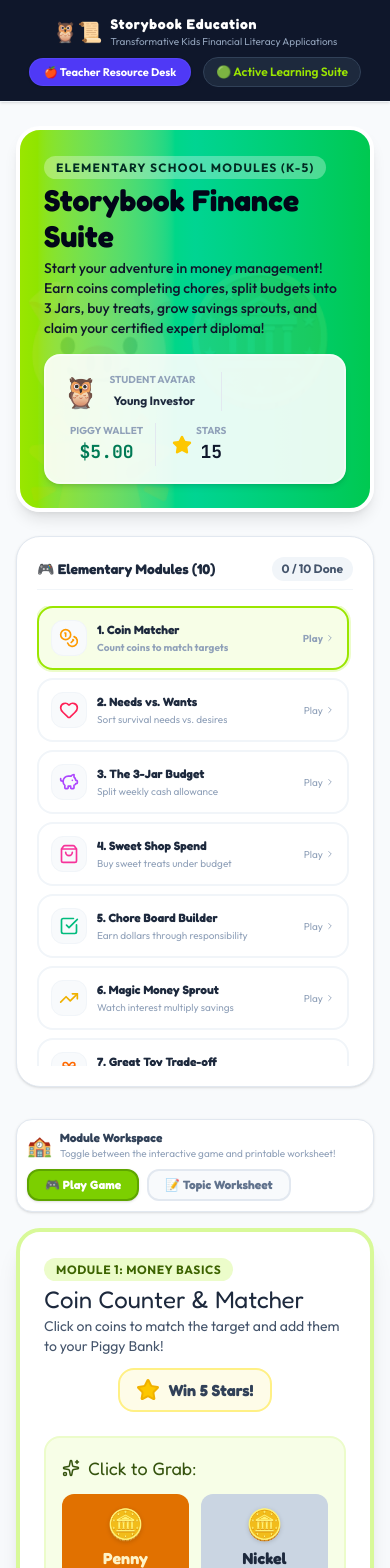
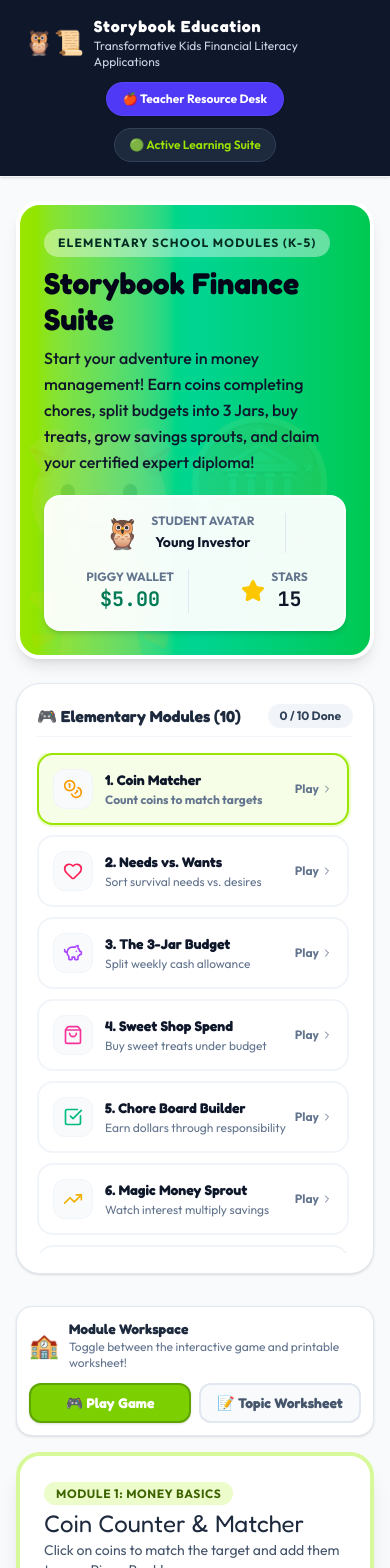
Before and after one commit to ealimon/storybook-finance-elementary, a React (Vite) app: page / in a window 390 px wide. Shown: the top 1568 px of the page. Built offline with nearby package versions, Linux system fonts and the light colour scheme.

Commit message:
style: improve mobile responsiveness and readability
Updated typography, spacing, and button sizes in the header and worksheet components to enhance usability and accessibility on smaller screens.

```diff
--- a/src/App.tsx
+++ b/src/App.tsx
@@ -112,26 +112,26 @@ export default function App() {
     <div className="min-h-screen bg-slate-50 pb-16 font-sans print:bg-white print:p-0 print:m-0">
 
       {/* BRANDING TOP UTILITY BAR (HUMBLE & LITERAL LABELS) */}
-      <div className="bg-slate-900 text-slate-100 py-3.5 px-6 shadow-sm flex flex-col sm:flex-row justify-between items-center gap-2 border-b border-slate-850 no-print">
-        <div className="flex items-center gap-2">
-          <span className="text-xl">🦉📜</span>
+      <div className="bg-slate-900 text-slate-100 py-3.5 px-6 shadow-sm flex flex-col sm:flex-row justify-between items-center gap-3 border-b border-slate-850 no-print">
+        <div className="flex items-center gap-2.5">
+          <span className="text-2xl">🦉📜</span>
           <div>
-            <h1 className="text-sm font-display font-bold tracking-wider text-white">Storybook Education</h1>
-            <p className="text-[10px] text-slate-400">Transformative Kids Financial Literacy Applications</p>
+            <h1 className="text-base sm:text-sm font-display font-bold tracking-wider text-white">Storybook Education</h1>
+            <p className="text-xs sm:text-[10px] text-slate-300">Transformative Kids Financial Literacy Applications</p>
           </div>
         </div>
-        <div className="flex items-center gap-3 text-xs font-semibold text-slate-300">
+        <div className="flex items-center gap-3 text-xs font-semibold text-slate-300 flex-wrap justify-center">
           <button
             id="btn-tpt-kit-trigger"
             onClick={() => setIsTptOpen(true)}
-            className="flex items-center gap-1.5 bg-indigo-600 hover:bg-indigo-700 text-white px-3.5 py-1.5 rounded-full transition-all text-[11px] font-bold shadow cursor-pointer border border-indigo-500/30"
+            className="flex items-center gap-1.5 bg-indigo-600 hover:bg-indigo-700 text-white px-4 py-2 sm:px-3.5 sm:py-1.5 rounded-full transition-all text-xs sm:text-[11px] font-bold shadow cursor-pointer border border-indigo-500/30"
           >
             🍎 Teacher Resource Desk
           </button>
-          <span className="flex items-center gap-1 bg-slate-800 px-3 py-1.5 rounded-full text-lime-400 border border-slate-700">
+          <span className="flex items-center gap-1 bg-slate-800 px-3.5 py-2 sm:py-1.5 rounded-full text-lime-400 border border-slate-700 text-xs">
             🟢 Active Learning Suite
           </span>
-          <span className="text-slate-400 hidden sm:inline">Classroom Edition 2026</span>
+          <span className="text-slate-400 hidden sm:inline text-xs">Classroom Edition 2026</span>
         </div>
       </div>
 
@@ -143,49 +143,49 @@ export default function App() {
             🐷🪙🌟
           </div>
 
-          <div className="flex flex-col md:flex-row justify-between items-center gap-4 relative z-10">
+          <div className="flex flex-col md:flex-row justify-between items-center gap-5 relative z-10">
             <div>
-              <span className="text-xs font-bold uppercase tracking-widest px-3 py-1 rounded-full bg-white/30 text-emerald-950">
+              <span className="text-xs sm:text-xs font-bold uppercase tracking-widest px-3.5 py-1.5 rounded-full bg-white/40 text-emerald-950 inline-block">
                 Elementary School Modules (K-5)
               </span>
-              <h1 className="text-3xl sm:text-4xl font-display font-extrabold mt-1 text-slate-950">
+              <h1 className="text-3xl sm:text-4xl font-display font-extrabold mt-2 text-slate-950">
                 Storybook Finance Suite
               </h1>
-              <p className="text-sm mt-1 font-medium max-w-xl text-slate-900">
+              <p className="text-base sm:text-sm mt-2 font-medium max-w-xl text-slate-900 leading-relaxed">
                 Start your adventure in money management! Earn coins completing chores, split budgets into 3 Jars, buy treats, grow savings sprouts, and claim your certified expert diploma!
               </p>
             </div>
 
             {/* Live profile stats */}
-            <div className="flex flex-wrap gap-3 items-center p-4 rounded-2xl shadow-md border-2 transition-all bg-white/90 border-white/40 text-slate-900">
+            <div className="flex flex-wrap gap-4 items-center p-4 rounded-2xl shadow-md border-2 transition-all bg-white/95 border-white/60 text-slate-900 w-full md:w-auto justify-around sm:justify-start">
               {/* Profile Avatar */}
-              <div className="flex items-center gap-2.5 border-r pr-3 border-slate-200">
+              <div className="flex items-center gap-2.5 border-r pr-3.5 border-slate-200">
                 <span className="text-3xl animate-soft-bounce">🦉</span>
                 <div>
-                  <span className="text-[10px] text-slate-400 font-bold uppercase block">Student Avatar</span>
+                  <span className="text-xs text-slate-500 font-bold uppercase block">Student Avatar</span>
                   <input
                     id="input-app-student-name"
                     type="text"
                     value={profile.name}
                     onChange={(e) => setProfile(prev => ({ ...prev, name: e.target.value }))}
-                    className="text-xs font-bold focus:outline-none bg-transparent rounded px-1 max-w-[100px] text-slate-800 hover:bg-slate-50"
+                    className="text-sm font-bold focus:outline-none bg-transparent rounded px-1 max-w-[120px] text-slate-900 hover:bg-slate-100"
                     title="Click to edit name"
                   />
                 </div>
               </div>
 
               {/* Coins Wallet */}
-              <div className="text-center px-2 border-r pr-3 border-slate-200">
-                <span className="text-[10px] text-slate-400 font-bold uppercase block">Piggy Wallet</span>
-                <span className="font-mono text-lg font-bold block text-emerald-700">${profile.wallet.toFixed(2)}</span>
+              <div className="text-center px-2 border-r pr-3.5 border-slate-200">
+                <span className="text-xs text-slate-500 font-bold uppercase block">Piggy Wallet</span>
+                <span className="font-mono text-xl sm:text-lg font-bold block text-emerald-700">${profile.wallet.toFixed(2)}</span>
               </div>
 
               {/* Stars Score */}
-              <div className="text-center px-1 flex items-center gap-1">
-                <Star className="text-yellow-400 fill-yellow-400" size={20} />
+              <div className="text-center px-1 flex items-center gap-1.5">
+                <Star className="text-yellow-400 fill-yellow-400" size={24} />
                 <div>
-                  <span className="text-[10px] text-slate-400 font-bold uppercase block">Stars</span>
-                  <span className="font-mono text-lg font-bold">{profile.stars}</span>
+                  <span className="text-xs text-slate-500 font-bold uppercase block">Stars</span>
+                  <span className="font-mono text-xl sm:text-lg font-bold text-slate-900">{profile.stars}</span>
                 </div>
               </div>
             </div>
@@ -200,15 +200,15 @@ export default function App() {
         <div className="lg:col-span-4 space-y-4 no-print">
           <div className="bg-white rounded-3xl p-5 shadow-sm border border-slate-200">
             <div className="flex justify-between items-center mb-4 pb-2 border-b border-slate-100">
-              <h3 className="font-display font-bold text-slate-800 text-sm flex items-center gap-1.5">
+              <h3 className="font-display font-bold text-slate-800 text-base sm:text-sm flex items-center gap-2">
                 🎮 Elementary Modules ({MODULES_LIST.length})
               </h3>
-              <span className="text-xs font-bold bg-slate-100 text-slate-600 px-2.5 py-1 rounded-full">
+              <span className="text-xs font-bold bg-slate-100 text-slate-700 px-3 py-1 rounded-full">
                 {completedCount} / {MODULES_LIST.length} Done
               </span>
             </div>
 
-            <div className="space-y-2 max-h-[460px] overflow-y-auto pr-1">
+            <div className="space-y-2.5 max-h-[500px] overflow-y-auto pr-1">
               {MODULES_LIST.map((mod) => {
                 const isActive = activeModuleId === mod.id;
                 const isCompleted = profile.completedModules.includes(mod.id);
@@ -221,32 +221,32 @@ export default function App() {
                       setActiveModuleId(mod.id);
                       setViewingWorksheet(false);
                     }}
-                    className={`w-full text-left p-3 rounded-2xl border-2 transition-all flex items-center justify-between group cursor-pointer ${
+                    className={`w-full text-left p-3.5 rounded-2xl border-2 transition-all flex items-center justify-between group cursor-pointer ${
                       isActive
                         ? 'bg-lime-50 border-lime-400 font-bold ring-2 ring-lime-100'
                         : 'bg-white border-slate-100 hover:border-slate-200'
                     }`}
                   >
-                    <div className="flex items-center gap-2.5">
-                      <div className="w-9 h-9 rounded-xl bg-slate-50 border border-slate-100 flex items-center justify-center">
+                    <div className="flex items-center gap-3">
+                      <div className="w-10 h-10 rounded-xl bg-slate-50 border border-slate-100 flex items-center justify-center shrink-0">
                         {renderModuleIcon(mod.iconName)}
                       </div>
                       <div>
-                        <span className="text-xs font-display font-bold text-slate-800 block line-clamp-1">
+                        <span className="text-sm sm:text-xs font-display font-bold text-slate-900 block line-clamp-1">
                           {mod.title}
                         </span>
-                        <span className="text-[10px] text-slate-400 block mt-0.5 line-clamp-1 group-hover:text-slate-500">
+                        <span className="text-xs text-slate-500 block mt-0.5 line-clamp-1 group-hover:text-slate-700">
                           {mod.description}
                         </span>
                       </div>
                     </div>
 
-                    <div className="flex items-center gap-1">
+                    <div className="flex items-center gap-1 shrink-0 ml-2">
                       {isCompleted ? (
-                        <span className="text-[9px] bg-green-100 text-green-800 px-2 py-0.5 rounded-full font-bold">Done ✅</span>
+                        <span className="text-xs bg-green-100 text-green-800 px-2.5 py-1 rounded-full font-bold">Done ✅</span>
                       ) : (
-                        <span className="text-[10px] text-slate-400 group-hover:text-slate-600 flex items-center gap-0.5">
-                          Play <ChevronRight size={10} />
+                        <span className="text-xs text-slate-500 group-hover:text-slate-700 flex items-center gap-0.5 font-bold">
+                          Play <ChevronRight size={12} />
                         </span>
                       )}
                     </div>
@@ -260,22 +260,22 @@ export default function App() {
         {/* RIGHT COLUMN: Active Game / Content Window */}
         <div className="lg:col-span-8 print:col-span-12 print:w-full print:p-0 print:m-0">
           {/* Top segment control picker within active module */}
-          <div className="bg-white rounded-2xl p-2.5 shadow-sm border border-slate-200 mb-4 flex justify-between items-center flex-wrap gap-2 no-print">
-            <div className="flex items-center gap-2">
-              <span className="text-xl">🏫</span>
+          <div className="bg-white rounded-2xl p-3 shadow-sm border border-slate-200 mb-4 flex justify-between items-center flex-wrap gap-3 no-print">
+            <div className="flex items-center gap-2.5">
+              <span className="text-2xl">🏫</span>
               <div>
-                <h4 className="text-xs font-display font-bold text-slate-700">Module Workspace</h4>
-                <p className="text-[10px] text-slate-400">Toggle between the interactive game and printable worksheet!</p>
+                <h4 className="text-sm font-display font-bold text-slate-800">Module Workspace</h4>
+                <p className="text-xs text-slate-500">Toggle between the interactive game and printable worksheet!</p>
               </div>
             </div>
-            <div className="flex gap-2">
+            <div className="flex gap-2 w-full sm:w-auto">
               <button
                 id="btn-toggle-game"
                 onClick={() => setViewingWorksheet(false)}
-                className={`px-4 py-1.5 rounded-xl text-xs font-display font-bold transition-all border-2 flex items-center gap-1 cursor-pointer ${
+                className={`flex-1 sm:flex-initial px-4 py-2 rounded-xl text-sm sm:text-xs font-display font-bold transition-all border-2 flex items-center justify-center gap-1.5 cursor-pointer ${
                   !viewingWorksheet
                     ? 'bg-lime-500 border-lime-600 text-white shadow-sm'
-                    : 'bg-slate-50 border-slate-200 text-slate-500 hover:bg-slate-105'
+                    : 'bg-slate-50 border-slate-200 text-slate-600 hover:bg-slate-100'
                 }`}
               >
                 🎮 Play Game
@@ -283,10 +283,10 @@ export default function App() {
               <button
                 id="btn-toggle-worksheet"
                 onClick={() => setViewingWorksheet(true)}
-                className={`px-4 py-1.5 rounded-xl text-xs font-display font-bold transition-all border-2 flex items-center gap-1 cursor-pointer ${
+                className={`flex-1 sm:flex-initial px-4 py-2 rounded-xl text-sm sm:text-xs font-display font-bold transition-all border-2 flex items-center justify-center gap-1.5 cursor-pointer ${
                   viewingWorksheet
                     ? 'bg-lime-500 border-lime-600 text-white shadow-sm'
-                    : 'bg-slate-50 border-slate-200 text-slate-500 hover:bg-slate-100'
+                    : 'bg-slate-50 border-slate-200 text-slate-600 hover:bg-slate-100'
                 }`}
               >
                 📝 Topic Worksheet
@@ -373,13 +373,13 @@ export default function App() {
       <footer className="max-w-7xl mx-auto px-4 mt-12 sm:px-6 no-print">
         <div className="bg-white rounded-3xl p-6 shadow-sm border border-slate-200">
           <div className="flex items-start gap-3">
-            <div className="p-2 bg-indigo-100 text-indigo-800 rounded-xl">
-              <Info size={20} />
+            <div className="p-2.5 bg-indigo-100 text-indigo-800 rounded-xl shrink-0">
+              <Info size={22} />
             </div>
             <div>
-              <h4 className="font-display font-bold text-slate-800 text-sm">Parents &amp; Educators Guide:</h4>
-              <p className="text-xs text-slate-500 mt-1 leading-relaxed">
-                Storybook Finance is built specifically to address core state standards for elementary school economics and math. Every interactive game translates abstract savings principles into tactile experiences. We encourage you to click the **Topic Worksheet** tab inside any of our 10 modules above to view and print tangible activity sheets matching these digital games for school or homework exercises!
+              <h4 className="font-display font-bold text-slate-800 text-base sm:text-sm">Parents &amp; Educators Guide:</h4>
+              <p className="text-sm sm:text-xs text-slate-600 mt-1 leading-relaxed">
+                Storybook Finance is built specifically to address core state standards for elementary school economics and math. Every interactive game translates abstract savings principles into tactile experiences. We encourage you to click the <strong>Topic Worksheet</strong> tab inside any of our 10 modules above to view and print tangible activity sheets matching these digital games for school or homework exercises!
               </p>
             </div>
           </div>
```
Also changed, not shown: src/components/ModuleWorksheet.tsx (+22 -22 lines).
